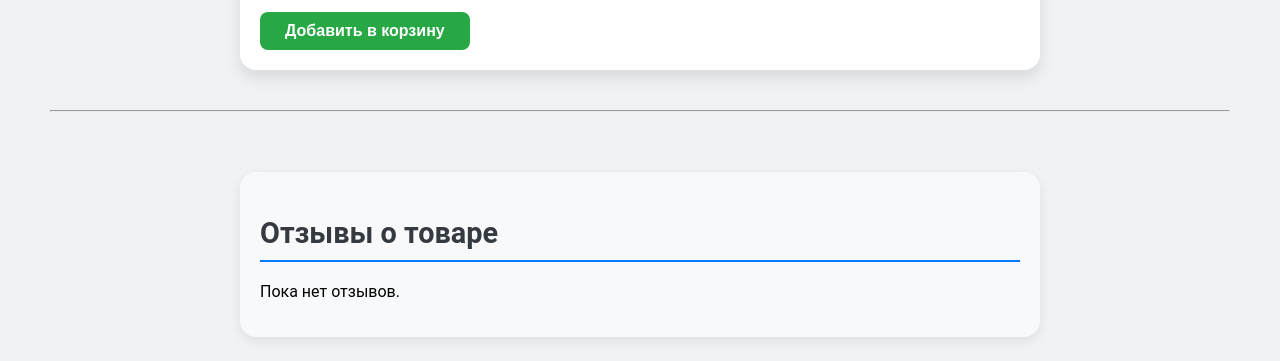
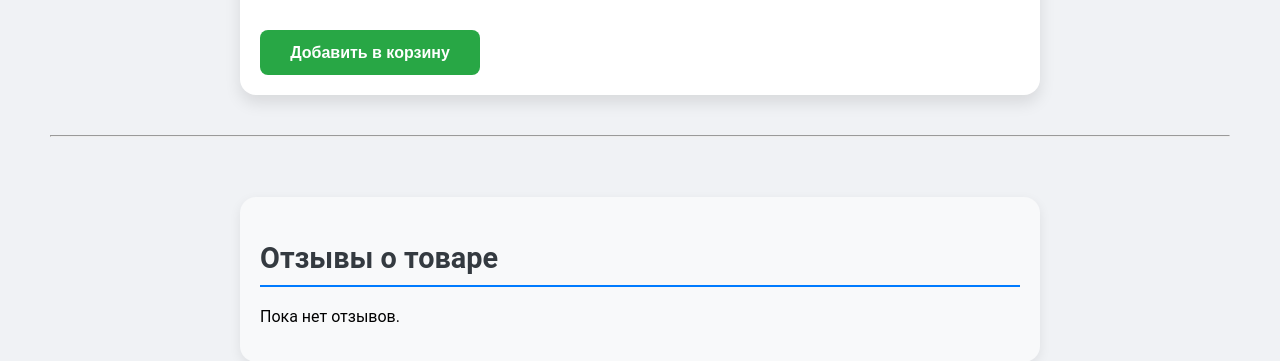
Before and after one commit to saxareg/marketplace-django-B-, a Django app: template project/templates/products/product_detail.html in a window 1280 px wide. Shown: the part 1080-1441 px from the top of the page. Run offline with Django 4.2, Linux system fonts and the light colour scheme; the template is opened without the code that fills it, so the values that code supplies are empty.

```diff
--- a/project/static/css/product_detail.css
+++ b/project/static/css/product_detail.css
@@ -46,13 +46,14 @@
     border: none;
     border-radius: 8px;
     cursor: pointer;
-    font-weight: bold;
     transition: background-color 0.2s ease-in-out;
 }
 
 .btn-primary {
     background-color: #007BFF;
     color: white;
+    text-decoration: none;
+    width: 200px;
 }
 
 .btn-primary:hover {
@@ -189,3 +190,34 @@
 #review-form button[type="submit"]:hover {
     background-color: #218838;
 }
+
+.button-group {
+    display: flex;
+    gap: 10px;
+    margin-top: 20px;
+}
+
+.button-group a,
+.button-group button {
+    height: 45px;
+    font-size: 1em;
+    padding: 10px;
+    border-radius: 8px;
+    font-weight: 600;
+    text-align: center;
+    width: 220px;
+}
+
+.button-group form {
+    flex: 1;
+}
+
+.btn-success {
+    background-color: #28a745;
+    color: white;
+    border: none;
+}
+
+.btn-success:hover {
+    background-color: #218838;
+}
--- a/project/templates/products/product_detail.html
+++ b/project/templates/products/product_detail.html
@@ -22,14 +22,15 @@
     <p><strong>Описание:</strong> {{ product.description }}</p>
     <p><strong>Цена:</strong> {{ product.price }} ₽</p>
 
+    <div class="button-group">
         {% if is_owner %}
             <a href="{% url 'edit_product' product.slug %}" class="btn btn-primary">Редактировать</a>
-        <form action="{% url 'delete_product' product.slug %}" method="post" style="display:inline;">
+            <form action="{% url 'delete_product' product.slug %}" method="post">
                 {% csrf_token %}
                 <button type="submit" class="btn btn-danger">Удалить</button>
             </form>
         {% else %}
-        <button id="add-to-cart-btn" class="add-to-cart-btn" data-product-id="{{ product.id }}">
+            <button id="add-to-cart-btn" class="btn btn-success" data-product-id="{{ product.id }}">
                 {% if in_cart %}
                     Убрать из корзины
                 {% else %}
@@ -37,6 +38,8 @@
                 {% endif %}
             </button>
         {% endif %}
+    </div>
+
 </div>
 
 <hr>
```
Lines whose indentation alone changed are shown as unchanged.
